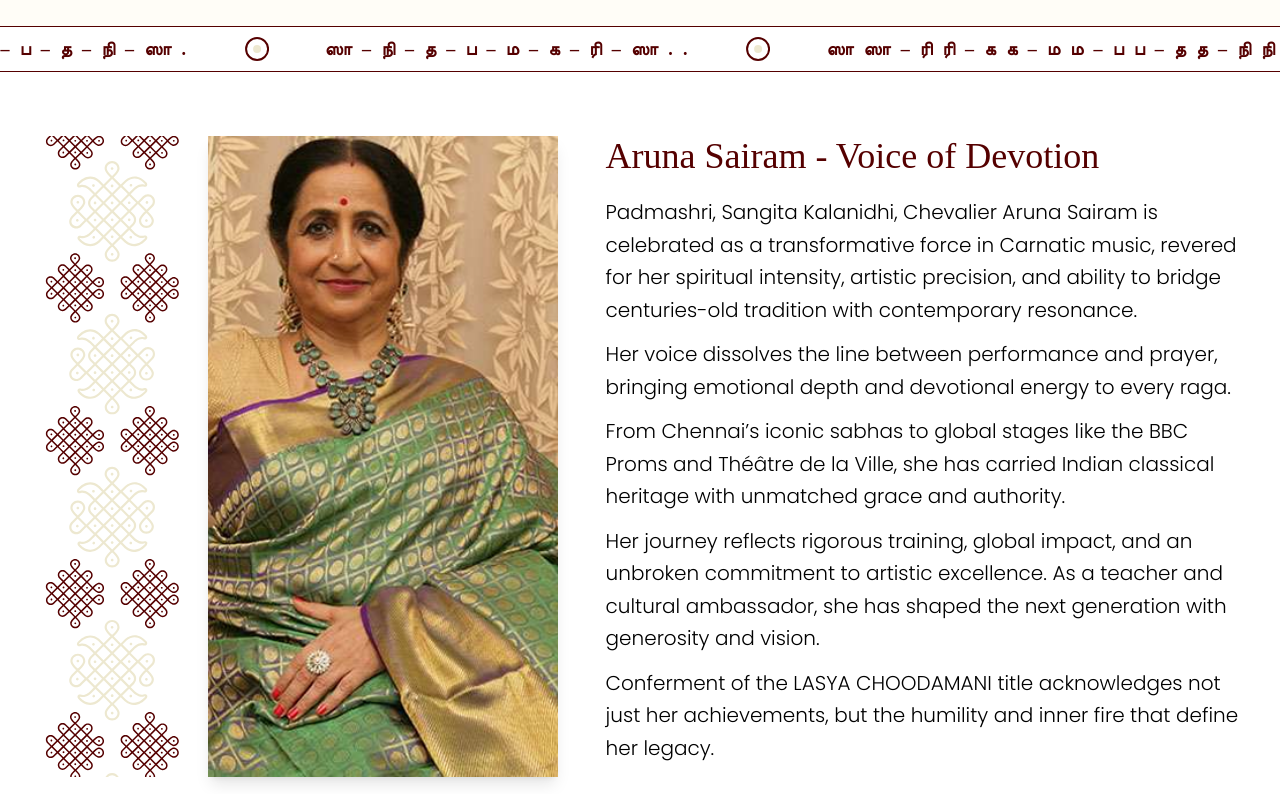
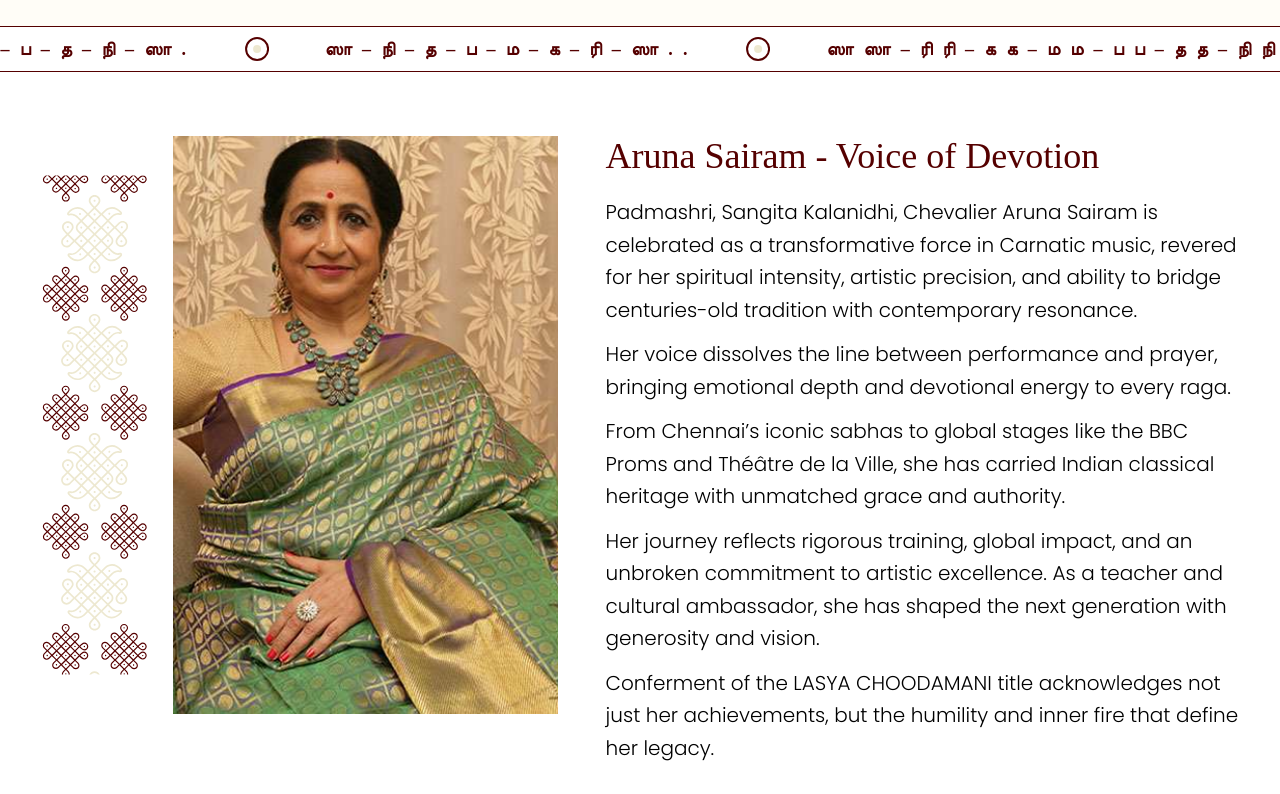
Before and after one commit to ayatiworkstechnologies/oh-margazhhi, a Next.js app: page / in a window 1280 px wide. Shown: the part 900-1694 px from the top of the page. Built offline with nearby package versions, Linux system fonts and the light colour scheme.

Commit message:
05/12/2025 upate 14

```diff
--- a/app/components/sections/FeaturedGuest.jsx
+++ b/app/components/sections/FeaturedGuest.jsx
@@ -33,7 +33,7 @@ export default function FeaturedGuest() {
           </div>
 
           {/* MAIN IMAGE */}
-          <div className="overflow-hidden shadow-lg">
+
             <Image
               src="/about-img-1.png"
               alt="Bombay Jayashri"
@@ -41,7 +41,7 @@ export default function FeaturedGuest() {
               height={600}
               className="w-full h-full object-cover"
             />
-          </div>
+
         </div>
 
         {/* RIGHT — TEXT BLOCK */}
```
